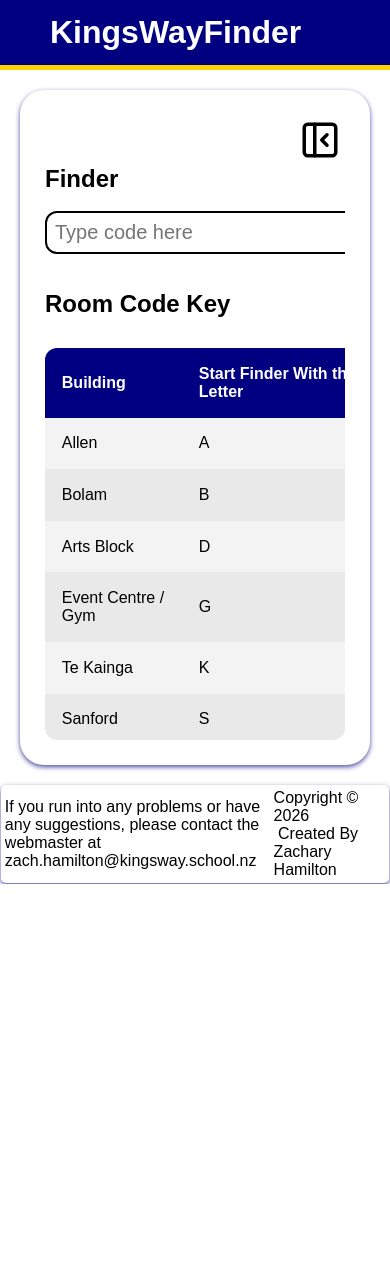
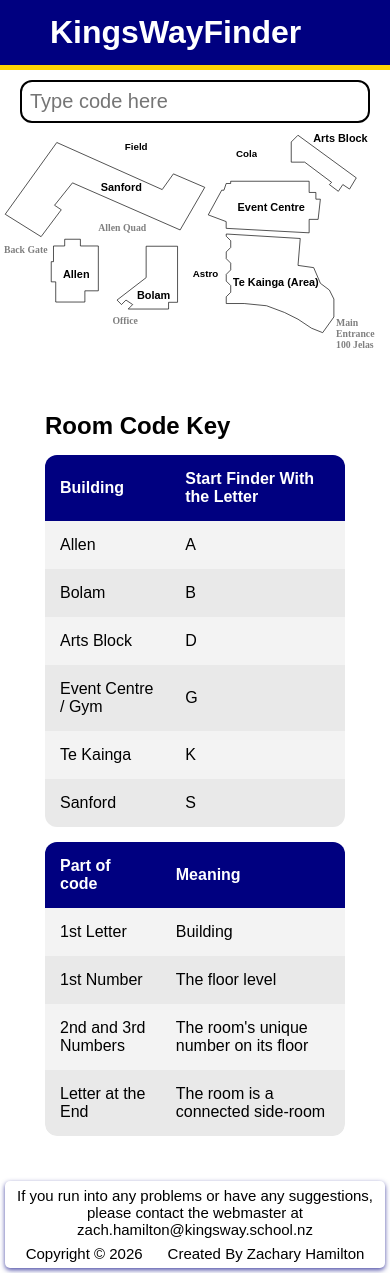
Before and after one commit to ZachHamiton/12DGT-Programing-and-Project-Management, a Flask app: page / in a window 390 px wide. Before the commit the page ends 884 px from the top, so only its background shows below. Run offline with Flask 3, Linux system fonts and the light colour scheme.

Commit message:
Made the app resize Fixed finderinput position bug

```diff
--- a/KingsWayFinder/website/static/script.js
+++ b/KingsWayFinder/website/static/script.js
@@ -17,43 +17,35 @@ const astroPolygon = document.getElementById("astro_polygon");
 const finderInput = document.getElementById("finder_input");
 
 
+// layout maps
+const sanfordLayoutMap = document.getElementById("sanford_layout_map");
+const allenLayoutMap = document.getElementById("allen_layout_map");
+const bolamLayoutMap = document.getElementById("bolam_layout_map");
+const ecLayoutMap = document.getElementById("ec_layout_map");
+const teKaingaLayoutMap = document.getElementById("te-kainga_layout_map");
+const artsBlockLayoutMap = document.getElementById("arts_block_layout_map");
+
+
+// layout maps back buttons
+const sanfordLayouMapBackButton = document.getElementById("sanford_layout_map_back_button");
+const allenLayoutMapBackButton = document.getElementById("allen_layout_map_back_button");
+const bolamLayoutMapBackButton = document.getElementById("bolam_layout_map_back_button");
+const ecLayoutMapBackButton = document.getElementById("ec_layout_map_back_button");
+const teKaingaLayoutMapBackButton = document.getElementById("te-kainga_layout_map_back_button");
+const artsBlockLayoutMapBackButton = document.getElementById("arts_block_layout_map_back_button");
+
+
+// const for changeing the positon of the finder input
+const mediaQuery1024px = window.matchMedia("(max-width: 1024px)");
+const contentDiv = document.querySelector(".content");
+// enables the code to put back the finder input to where it started
+const finderOriginalParent = finderInput.parentElement;
+const finderOriginalNextSibling = finderInput.nextElementSibling;
 
 
 
 
-// when activeated it will close the left sidebar and make the map take up the full screen. The width of the sidebar would get smaller and it will be translated to the right
-function closeLeftSidebar() {
-    if (leftSidePannelOpenButton){
-        leftSidePannelOpenButton.classList.remove("hidden");
-        leftSidePannelOpenButton.classList.add("hidden_animation");
-    }
 
-    if (leftSidebar){
-        leftSidebar.classList.remove("opening");
-        leftSidebar.classList.add("closing");
-    }
-}
-
-// when activeated it will open the left sidebar. the width of the sidebar will grow and it will be translated to the right
-function openLeftSidebar(){
-    if(leftSidePannelOpenButton){
-        leftSidePannelOpenButton.classList.remove("hidden_animation");
-        leftSidePannelOpenButton.classList.add("hidden");
-    }
-
-    if(leftSidebar){
-        leftSidebar.classList.remove("closing");
-        leftSidebar.classList.add("opening");
-    }
-
-}
-
-
-// when the left sidebar close button it click it wil run the closeLeftSidebar which will close the leftsidebar and make the map take up the whole screen
-leftSidePannelCloseButton.addEventListener("click", closeLeftSidebar);
-
-// when the left sidebar open button it click it wil run the LeftSidebar which will open the leftsidebar
-leftSidePannelOpenButton.addEventListener("click", openLeftSidebar);
 
 
 
@@ -173,25 +165,42 @@ finderInput.addEventListener("input", checkForHighlights);
 
 
 
+// when activeated it will close the left sidebar and make the map take up the full screen. The width of the sidebar would get smaller and it will be translated to the right
+function closeLeftSidebar() {
+    if (leftSidePannelOpenButton){
+        leftSidePannelOpenButton.classList.remove("hidden");
+        leftSidePannelOpenButton.classList.add("hidden_animation");
+    }
+
+    if (leftSidebar){
+        leftSidebar.classList.remove("opening");
+        leftSidebar.classList.add("closing");
+    }
+}
+
+// when activeated it will open the left sidebar. the width of the sidebar will grow and it will be translated to the right
+function openLeftSidebar(){
+    if(leftSidePannelOpenButton){
+        leftSidePannelOpenButton.classList.remove("hidden_animation");
+        leftSidePannelOpenButton.classList.add("hidden");
+    }
+
+    if(leftSidebar){
+        leftSidebar.classList.remove("closing");
+        leftSidebar.classList.add("opening");
+    }
+
+}
+
+
+// when the left sidebar close button it click it wil run the closeLeftSidebar which will close the leftsidebar and make the map take up the whole screen
+leftSidePannelCloseButton.addEventListener("click", closeLeftSidebar);
+
+// when the left sidebar open button it click it wil run the LeftSidebar which will open the leftsidebar
+leftSidePannelOpenButton.addEventListener("click", openLeftSidebar);
 
 
 
-// layout maps
-const sanfordLayoutMap = document.getElementById("sanford_layout_map");
-const allenLayoutMap = document.getElementById("allen_layout_map");
-const bolamLayoutMap = document.getElementById("bolam_layout_map");
-const ecLayoutMap = document.getElementById("ec_layout_map");
-const teKaingaLayoutMap = document.getElementById("te-kainga_layout_map");
-const artsBlockLayoutMap = document.getElementById("arts_block_layout_map");
-
-
-// layout maps back buttons
-const sanfordLayouMapBackButton = document.getElementById("sanford_layout_map_back_button");
-const allenLayoutMapBackButton = document.getElementById("allen_layout_map_back_button");
-const bolamLayoutMapBackButton = document.getElementById("bolam_layout_map_back_button");
-const ecLayoutMapBackButton = document.getElementById("ec_layout_map_back_button");
-const teKaingaLayoutMapBackButton = document.getElementById("te-kainga_layout_map_back_button");
-const artsBlockLayoutMapBackButton = document.getElementById("arts_block_layout_map_back_button");
 
 
 // each function changes which maps is being shown.
@@ -282,3 +291,37 @@ function showArtsBlockLayoutMap(){
 
 artsPolygon.addEventListener("click", showArtsBlockLayoutMap);
 artsBlockLayoutMapBackButton.addEventListener("click", showArtsBlockLayoutMap);
+
+
+
+
+
+
+// function fo move the finder input
+
+function changeInputPosition(screenwidth) {
+
+    // if the screen is 1024 pc or less tis runs
+    if (screenwidth.matches) {
+
+        // move the finder input to the top of the page
+        contentDiv.prepend(finderInput);
+
+
+    } else { // if the screen is larger than 1024px then the input goes back to its original position
+            if (finderOriginalNextSibling){
+
+                finderOriginalParent.insertBefore( finderInput, finderOriginalNextSibling );
+            } else{
+                // fail safe in case there isn't in element behind the finder input
+                finderOriginalParent.append( finderInput);
+            }
+        }
+}
+
+
+// if the screen changegs size the changeInputPosition function is run
+mediaQuery1024px.addEventListener("change", changeInputPosition);
+
+// runs it at the start so that if the screen is less then 1024px to begin with the finder is in the right place.
+changeInputPosition(mediaQuery1024px);
--- a/KingsWayFinder/website/static/styles.css
+++ b/KingsWayFinder/website/static/styles.css
@@ -123,16 +123,24 @@ abbr{
     display: flex;
     align-items: center;
     justify-content: space-between;
+    flex-wrap: wrap;
     font-family: sans-serif;
     border-radius: 5px;
     min-height: 40px; /* make sure that the footer doesn't get smaller then 40px so it looks nice however leave room for it to grow*/
-    padding:1%;
     box-shadow: 0px 2px 5px rgba(0, 0, 128, 0.7); /* makes the footer look like its hovering above everything else*/
+    padding: 0.5% 1%;
     margin-top: auto;  /* makes the footer always go to the bottom */
-    margin-left: 0.25%;
-    margin-right: 0.25%;
-    margin-bottom: 0.25%;
+    margin-left: 5px;
+    margin-right: 5px;
+    margin-bottom: 5px;
 }
+
+.footer_text{
+    padding: 1% 5px;
+
+}
+
+
 
 /* #endregion */
 
@@ -218,7 +227,7 @@ abbr{
 .table_div{
     flex: 1; /* makes the table div take up all remaining space*/
     overflow-y: scroll;
-    margin-top: 5%;
+    margin-top: none;
     border-radius: 12px;
 }
 
@@ -613,8 +675,128 @@ tr:nth-child(even){
 
 
 
-@media screen and (max-width: 850px) {
+@media screen and (max-width: 1024px) {
+    /* makes the map and the sidebar go ontop of each other */
+    .content{
+        flex-direction: column;
+
+    }
+
+    /* makes the sidbar go under the map and take up the whole width of the screen */
+    .sidebar{
+        width: calc(100% - 40px);
+        order: 2;
+        flex: 1;
+        box-shadow: none;
+    }
+
+    /* makes the finder input go to the top of the screen and centers it */
+    .finder_input{
+        position: absolute;
+        top: 80px;
+        left: 50%;
+        transform: translate(-50%, 0%);
+        z-index: 11;
+
+
+    }
+
+    /* Finder text isn't needed becuase the input has moved */
+    .finder_text{
+        display: none;
+    }
+
+
+    /* makes the map take up the whole width because the sidebar is no longer next to it */
+    .map{
+        width: 100%;
+    }
+
+
+
+    /* makes the tables fill the sidebar which is now larger */
+    .table_div{
+        width: 100%;
+        justify-self: center;
+        overflow: hidden;
+    }
+
+    table{
+        width: 100%;
+    }
+
+
+
+    /* makes the building and other labels more readable */
+    .building_label{
+        font-size: 2.8vw;
+    }
+
+
+    /* makes the bigger so they are more readable */
+    .other_label{
+        font-size: 2.5vw;
+    }
+
+
+    /* give the finder room at the top so that it does overlap the map */
+    .spacer{
+        width: 100%;
+        height: 60px;
+    }
+
+    /* ovrriders what the animations make the sidebar look like */
+    .sidebar.opening{
+        animation-name: sidebarFullWidth;
+        animation-duration: none;
+        animation-fill-mode: none;
+        animation-timing-function: none;
+        transform: translate(0px);
+        width: calc(100% - 40px);
+        order: 2;
+        flex: 1;
+        box-shadow: none;
+        align-self: center;
+    }
+
+
+    .sidebar.closing{
+        animation-name: sidebarWidth0;
+        animation-duration: none;
+        animation-fill-mode: none;
+        animation-timing-function: none;
+        transform: translate(0px);
+        width: calc(100% - 40px);
+        order: 2;
+        flex: 1;
+        box-shadow: none;
+        align-self: center;
+    }
+
+
+    /* since the user can't close or open the sidebar the buttons get hidden */
+    #left_sidebar_close_button{
+        display: none;
+    }
+
+    #left_sidebar_open_button{
+        display: none;
+    }
+
+
+    /* center the text in the footer */
+    .footer{
+        justify-content: center;
+        text-align: center;
+        font-size: 15px;
+    }
+
 }
+
+
+
+
+
 
 
 
--- a/KingsWayFinder/website/templates/base.html
+++ b/KingsWayFinder/website/templates/base.html
@@ -35,8 +35,8 @@
 
 
 
-            <div class = "footer_text">
-                <p>Copyright © 2026 &nbsp; &nbsp; &nbsp;Created By Zachary Hamilton</p>
+            <div>
+                <p class = "footer_text">Copyright © 2026 &nbsp; &nbsp; &nbsp;Created By Zachary Hamilton</p>
             </div>
 
 
--- a/KingsWayFinder/website/templates/map.html
+++ b/KingsWayFinder/website/templates/map.html
@@ -9,6 +9,10 @@
 <!-- changes what the pages content is / middle is -->
 {% block content %}
     <div class = "content">
+        <div class = "spacer">
+
+        </div>
+
         <div class = "sidebar move_right" id = "left_sidebar">
             <div class = "sidebar_content">
 
@@ -20,13 +24,16 @@
 
                 <!-- Finder -->
 
-                <h2>Finder</h2>
+                <h2 class = "finder_text">Finder</h2>
                 <br> <!-- make sure that useing br is a good thing to do !!!!!!!!-->
 
                 <!-- When this input is typed into it highlight places on the map depending on what is typed in -->
                 <input type = "text" placeholder = "Type code here" class = "finder_input" id = "finder_input">
-                <br>
-                <br>
+
+
+
+                <br class = "finder_text">
+                <br class = "finder_text">
 
                 <!-- explains information about the map so that users can better understand it -->
                 <h2> Room Code Key</h2>
@@ -71,7 +78,7 @@
 
         <button id="left_sidebar_open_button" class = "hidden" ><abbr title = "Open Sidebar"><img class = "left_sidebar_button_image" src = "{{ url_for('static', filename='images/open_side_panal_left.svg') }}" alt = "Open left side pannal icon"></abbr></button>
 
-        <div class = "map" id = "map">
+        <div class = "map areas_map" id = "map">
 
             <!-- opens the left side pannel -->
 
@@ -186,44 +193,66 @@
 
         <!-- Sanford layout map -->
         <div class = "layout_map map hidden" id = "sanford_layout_map">
+
+
             <img class = "layout_map_image" src="{{ url_for('static', filename='images/sanford_layout_map.svg') }}" alt = "Floor plan layout for Sanford building">
 
-            <button class = "back_to_areas_map_button" id = "sanford_layout_map_back_button"><abbr title="Back"><img src="{{ url_for('static', filename='images/arrow_back.svg') }}" alt="Back Arrow" ></abbr></a>
+            <button class = "back_to_areas_map_button" id = "sanford_layout_map_back_button"><abbr title="Back"><img src="{{ url_for('static', filename='images/arrow_back.svg') }}" alt="Back Arrow" ></abbr></a></button>
+
+            <!-- <div class = "outer_marker_container">
+                <div class = "inner_marker_container" id = "sanford_inner_marker_container">
+
+                </div>
+
+            </div> -->
+
+
         </div>
 
         <!-- Allen layout map -->
         <div class = "layout_map map hidden" id = "allen_layout_map">
             <img class = "layout_map_image" src="{{ url_for('static', filename='images/allen_layout_map.svg') }}" alt = "Floor plan layout for Allen building">
 
-            <button class = "back_to_areas_map_button" id = "allen_layout_map_back_button"><abbr title="Back"><img src="{{ url_for('static', filename='images/arrow_back.svg') }}" alt="Back Arrow" ></abbr></a>
+            <button class = "back_to_areas_map_button" id = "allen_layout_map_back_button"><abbr title="Back"><img src="{{ url_for('static', filename='images/arrow_back.svg') }}" alt="Back Arrow" ></abbr></a></button>
+
+            <!-- <div class = "outer_marker_container">
+                <div class = "inner_marker_container" id = "allen_inner_marker_container">
+
+                </div>
+
+            </div> -->
+
+
+
+
         </div>
 
         <!-- Bolam layout map -->
         <div class = "layout_map map hidden" id = "bolam_layout_map">
             <img class = "layout_map_image" src="{{ url_for('static', filename='images/bolam_layout_map.svg') }}" alt = "Floor plan layout for Bolam building">
 
-            <button class = "back_to_areas_map_button" id = "bolam_layout_map_back_button"><abbr title="Back"><img src="{{ url_for('static', filename='images/arrow_back.svg') }}" alt="Back Arrow" ></abbr></a>
+            <button class = "back_to_areas_map_button" id = "bolam_layout_map_back_button"><abbr title="Back"><img src="{{ url_for('static', filename='images/arrow_back.svg') }}" alt="Back Arrow" ></abbr></a></button>
         </div>
 
         <!-- Event centre layout map -->
         <div class = "layout_map map hidden" id = "ec_layout_map">
             <img class = "layout_map_image" src="{{ url_for('static', filename='images/event_centre_layout_map.svg') }}" alt = "Floor plan layout for Event centre building">
 
-            <button class = "back_to_areas_map_button" id = "ec_layout_map_back_button"><abbr title="Back"><img src="{{ url_for('static', filename='images/arrow_back.svg') }}" alt="Back Arrow" ></abbr></a>
+            <button class = "back_to_areas_map_button" id = "ec_layout_map_back_button"><abbr title="Back"><img src="{{ url_for('static', filename='images/arrow_back.svg') }}" alt="Back Arrow" ></abbr></a></button>
         </div>
 
         <!-- Te Kainga layout map -->
         <div class = "layout_map map hidden" id = "te-kainga_layout_map">
             <img class = "layout_map_image" src="{{ url_for('static', filename='images/te-kainga_layout_map.svg') }}" alt = "Floor plan layout for Te Kainga building">
 
-            <button class = "back_to_areas_map_button" id = "te-kainga_layout_map_back_button"><abbr title="Back"><img src="{{ url_for('static', filename='images/arrow_back.svg') }}" alt="Back Arrow" ></abbr></a>
+            <button class = "back_to_areas_map_button" id = "te-kainga_layout_map_back_button"><abbr title="Back"><img src="{{ url_for('static', filename='images/arrow_back.svg') }}" alt="Back Arrow" ></abbr></a></button>
         </div>
 
         <!-- Arts Block layout map -->
         <div class = "layout_map map hidden" id = "arts_block_layout_map">
             <img class = "layout_map_image" src="{{ url_for('static', filename='images/arts_block_layout_map.svg') }}" alt = "Floor plan layout for sanford building">
 
-            <button class = "back_to_areas_map_button" id = "arts_block_layout_map_back_button"><abbr title="Back"><img src="{{ url_for('static', filename='images/arrow_back.svg') }}" alt="Back Arrow" ></abbr></a>
+            <button class = "back_to_areas_map_button" id = "arts_block_layout_map_back_button"><abbr title="Back"><img src="{{ url_for('static', filename='images/arrow_back.svg') }}" alt="Back Arrow" ></abbr></a></button>
         </div>
 
     </div>
```
Also changed, not shown: other parts of KingsWayFinder/website/static/styles.css (+57 -3 lines), KingsWayFinder/website/static/images/allen_layout_map.svg, KingsWayFinder/website/static/images/arts_block_layout_map.svg, KingsWayFinder/website/static/images/event_centre_layout_map.svg, KingsWayFinder/website/static/images/te-kainga_layout_map.svg.
